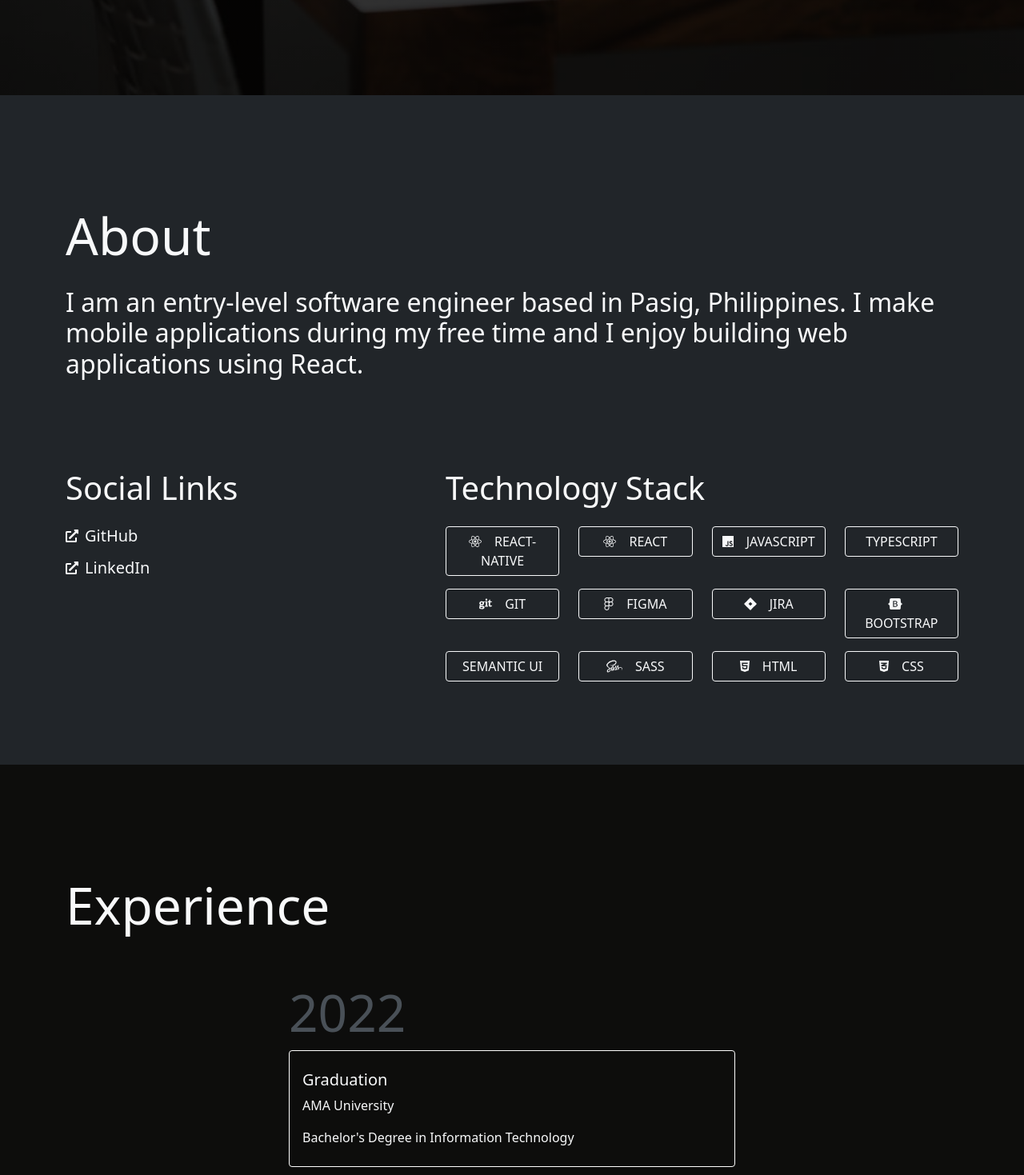
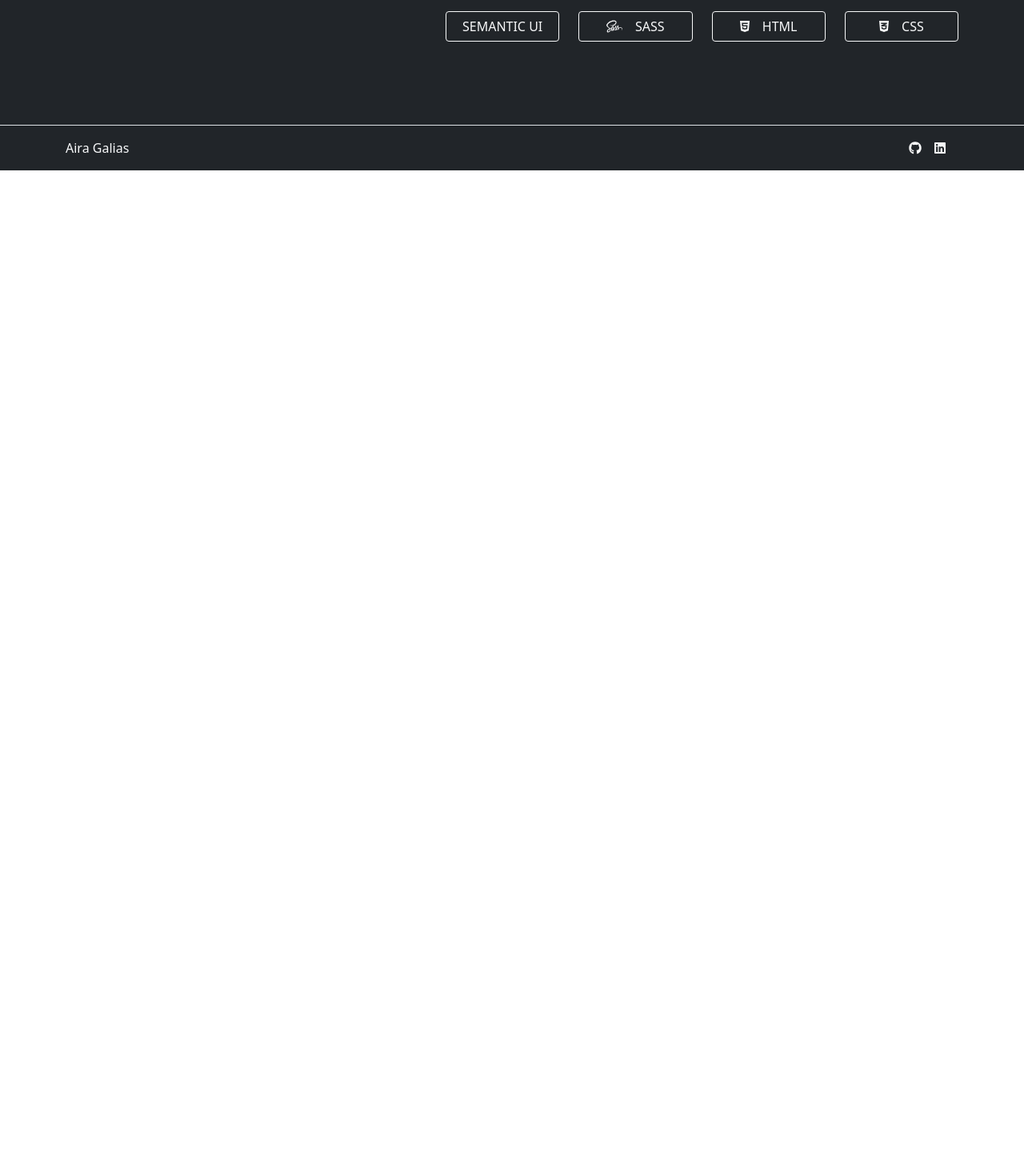
Before and after one commit to airacalins/my-portfolio, a React (Create React App) app: page /about in a window 1280 px wide. Shown: the part 681-2150 px from the top of the page at 80% size. After the commit the page ends 894 px from the top, so only its background shows below. Built offline with nearby package versions, Linux system fonts and the light colour scheme.

Commit message:
added theme context for themes

```diff
--- a/src/app/components/footer/Footer.tsx
+++ b/src/app/components/footer/Footer.tsx
@@ -4,7 +4,7 @@ import { Container, Nav } from 'react-bootstrap';
 
 const Footer = ({ }) => {
     return (
-        <div className='footer bg-dark py-3'>
+        <div className='footer border-top bg-dark py-3'>
             <Container className='footer__container d-flex justify-content-between align-items-center'>
                 <p className='text-light m-0'>Aira Galias</p>
                 <div className='d-flex'>
--- a/src/app/components/navMenu/NavMenu.tsx
+++ b/src/app/components/navMenu/NavMenu.tsx
@@ -1,17 +1,15 @@
-import React, { useMemo } from 'react';
+import React, { useContext, useMemo } from 'react';
 import { Container, Nav, Navbar } from 'react-bootstrap';
 import { FontAwesomeIcon } from '@fortawesome/react-fontawesome';
 import { faMoon, faSun } from '@fortawesome/free-solid-svg-icons';
 import { faGithub, faLinkedin } from '@fortawesome/free-brands-svg-icons';
+import { ThemeContext } from '../../layouts/App';
 
-interface Props {
-    handleDarkMode: () => void,
-    isDarkMode: boolean,
-}
+const NavMenu = ({ }) => {
 
-const NavMenu: React.FC<Props> = ({ isDarkMode, handleDarkMode }) => {
+    const [isDarkMode, setIsDarkMode] = useContext(ThemeContext);
+    const theme = useMemo(() => isDarkMode ? "dark" : "light", [isDarkMode])
 
-    const theme = useMemo(() => isDarkMode ? "dark" : "light", [isDarkMode])
     const themeClass = `navbar__${theme}`;
 
     return (
@@ -23,10 +21,10 @@ const NavMenu: React.FC<Props> = ({ isDarkMode, handleDarkMode }) => {
                 <Navbar.Collapse id="basic-navbar-nav">
                     <Nav className="me-auto">
                         <Nav.Link className="text-light pe-3" href="/">HOME</Nav.Link>
-                        <Nav.Link className="text-light pe-3" href="/link">ABOUT</Nav.Link>
-                        <Nav.Link className="text-light pe-3" href="/link">EXPERIENCE</Nav.Link>
-                        <Nav.Link className="text-light pe-3" href="/link">PROJECTS</Nav.Link>
-                        <Nav.Link className="text-light pe-3" href="/link">CONTACTS</Nav.Link>
+                        <Nav.Link className="text-light pe-3" href="/about">ABOUT</Nav.Link>
+                        <Nav.Link className="text-light pe-3" href="/experience">EXPERIENCE</Nav.Link>
+                        <Nav.Link className="text-light pe-3" href="/project">PROJECTS</Nav.Link>
+                        <Nav.Link className="text-light pe-3" href="/contact">CONTACTS</Nav.Link>
                     </Nav>
                 </Navbar.Collapse>
 
@@ -39,7 +37,7 @@ const NavMenu: React.FC<Props> = ({ isDarkMode, handleDarkMode }) => {
                         <FontAwesomeIcon className="text-light" icon={faLinkedin} />
                     </Nav.Link>
 
-                    <FontAwesomeIcon onClick={handleDarkMode} className="text-light" icon={isDarkMode ? faSun : faMoon} />
+                    <FontAwesomeIcon onClick={() => setIsDarkMode(!isDarkMode)} className="text-light" icon={isDarkMode ? faSun : faMoon} />
                 </div>
             </Container >
         </Navbar >
--- a/src/app/layouts/App.tsx
+++ b/src/app/layouts/App.tsx
@@ -1,38 +1,41 @@
-import React, { useMemo, useState } from 'react';
+import React, { useState } from 'react';
+import { BrowserRouter as Router, Routes, Route, Link, BrowserRouter } from "react-router-dom";
 import About from '../../features/about/About';
 import Contact from '../../features/contact/Contact';
 import Experience from '../../features/experience/Experience';
-import Home from '../../features/home/Home';
+
+import FullPage from '../../features/fullPage/FullPage';
 import Project from '../../features/projects/Project';
 import Footer from '../components/footer/Footer';
 import NavMenu from '../components/navMenu/NavMenu';
+import './variables.scss'
+
+export const ThemeContext = React.createContext({} as any);
 
 function App() {
 
   const [isDarkMode, setIsDarkMode] = useState(true);
 
-  const theme = useMemo(() => isDarkMode ? "dark" : "light", [isDarkMode])
-  const textColor = useMemo(() => isDarkMode ? "text-light" : "", [isDarkMode])
+  return (
+    <ThemeContext.Provider value={[isDarkMode, setIsDarkMode]}>
+      <NavMenu />
+      <BrowserRouter>
+        <Routes>
+          <Route path="/" element={<FullPage />} />
+          <Route path="/about" element={<About />} />
+          <Route path="/experience" element={<Experience />} />
+          <Route path="/project" element={<Project />} />
+          <Route path="/contact" element={<Contact />} />
+        </Routes>
+      </BrowserRouter>
 
-  return (
-    <div >
-      <NavMenu isDarkMode={isDarkMode} handleDarkMode={() => setIsDarkMode(!isDarkMode)} />
-      <Home theme={theme} />
-      <About theme={theme} />
-      <Experience theme={theme} />
-      <Project theme={theme} />
-      <Contact theme={theme} />
       <Footer />
-    </div>
+    </ThemeContext.Provider >
   );
 }
 
 export default App;
 
-{/* <>
-  <Route path="/home" element={<Home />} />
-  <Route path="/about" element={<About />} /> */}
-{/* <Route path="/experience" element={<Experience />} />
-<Route path="/project" element={<Project />} />
-<Route path="/contact" element={<Contact />} /> */}
-// </>
+      // <NavMenu />
+      // <FullPage />
+      // <Footer />
--- a/src/app/layouts/styles.scss
+++ b/src/app/layouts/styles.scss
@@ -46,6 +46,7 @@
 
 .padding {
     &__top-8 {padding-top: 8em;}
+    &__top-12 {padding-top: 12em;}
     &__bottom-8 {padding-bottom: 8em;}
 }
 
--- a/src/features/about/About.tsx
+++ b/src/features/about/About.tsx
@@ -1,15 +1,15 @@
-import React, { useState } from 'react';
+import React, { useContext, useMemo } from 'react';
+import { ThemeContext } from '../../app/layouts/App';
 import { Button, Col, Container, Row } from 'react-bootstrap';
 import { FontAwesomeIcon } from '@fortawesome/react-fontawesome';
 import { IconProp } from '@fortawesome/fontawesome-svg-core';
 import { faExternalLinkAlt } from '@fortawesome/free-solid-svg-icons';
 import { faBootstrap, faCss3Alt, faFigma, faGit, faHtml5, faJira, faJs, faReact, faSass } from '@fortawesome/free-brands-svg-icons';
 
-interface Props {
-    theme: string,
-}
+const About = ({ }) => {
 
-const About: React.FC<Props> = ({ theme }) => {
+    const [isDarkMode, setIsDarkMode] = useContext(ThemeContext);
+    const theme = useMemo(() => isDarkMode ? "dark" : "light", [isDarkMode])
 
     const socialLinks = [
         { id: 3, name: "GitHub", link: "https://github.com/airacalins" },
@@ -55,7 +55,7 @@ const About: React.FC<Props> = ({ theme }) => {
     const themeClass = `${theme}__primary`;
 
     return (
-        <div className={`${themeClass} padding__top-8`}>
+        <div className={`${themeClass} padding__top-8  min-vh-100`}>
             <Container>
                 <div className="mb-5">
                     <p className={`title__huge ${textColor}`}>About</p>
--- a/src/features/contact/Contact.tsx
+++ b/src/features/contact/Contact.tsx
@@ -1,17 +1,19 @@
-import React from 'react';
+import React, { useContext, useMemo } from 'react';
+import { ThemeContext } from '../../app/layouts/App';
 import { Container } from 'react-bootstrap';
 
-interface Props {
-    theme: string,
-}
+interface Props { }
 
-const Contact: React.FC<Props> = ({ theme }) => {
+const Contact: React.FC<Props> = ({ }) => {
+
+    const [isDarkMode, setIsDarkMode] = useContext(ThemeContext);
+    const theme = useMemo(() => isDarkMode ? "dark" : "light", [isDarkMode])
 
     const themeClass = `${theme}__secondary`
     const textColor = theme === "dark" ? "text-light" : "text-dark";
 
     return (
-        <div className={`${themeClass} padding__top-8 vh-100`}>
+        <div className={`${themeClass} padding__top-12 vh-100`}>
             <Container>
                 <div className="mb-5">
                     <p className={`title__huge ${textColor}`}>Contact</p>
--- a/src/features/experience/Experience.tsx
+++ b/src/features/experience/Experience.tsx
@@ -1,14 +1,16 @@
-import React from 'react';
+import React, { useContext, useMemo } from 'react';
+import { ThemeContext } from '../../app/layouts/App';
 import { Container } from "react-bootstrap";
 
 import Certificate from '../certificate/Certificate';
 import BorderedCard from '../../app/components/card/BorderedCard';
 
-interface Props {
-    theme: string,
-}
+interface Props { }
 
-const Experience: React.FC<Props> = ({ theme }) => {
+const Experience: React.FC<Props> = ({ }) => {
+
+    const [isDarkMode, setIsDarkMode] = useContext(ThemeContext);
+    const theme = useMemo(() => isDarkMode ? "dark" : "light", [isDarkMode])
 
     const experiences = [
         {
--- /dev/null
+++ b/src/features/fullPage/FullPage.tsx
@@ -0,0 +1,29 @@
+import React, { useContext, useMemo, useState } from 'react';
+import Footer from '../../app/components/footer/Footer';
+import NavMenu from '../../app/components/navMenu/NavMenu';
+import { ThemeContext } from '../../app/layouts/App';
+import About from '../about/About';
+import Contact from '../contact/Contact';
+import Experience from '../experience/Experience';
+import Home from '../home/Home';
+import Project from '../projects/Project';
+
+const FullPage = ({ }) => {
+
+    const [isDarkMode, setIsDarkMode] = useContext(ThemeContext);
+    const theme = useMemo(() => isDarkMode ? "dark" : "light", [isDarkMode])
+
+    return (
+        <div>
+            {/* <NavMenu isDarkMode={isDarkMode} handleDarkMode={() => setIsDarkMode(!isDarkMode)} /> */}
+            <Home />
+            <About />
+            <Experience />
+            <Project />
+            <Contact />
+            {/* <Footer /> */}
+        </div>
+    );
+}
+
+export default FullPage;
--- a/src/features/home/Home.tsx
+++ b/src/features/home/Home.tsx
@@ -1,11 +1,13 @@
-import React from 'react';
+import React, { useContext, useMemo } from 'react';
 import { Button, Container } from 'react-bootstrap';
+import { ThemeContext } from '../../app/layouts/App';
 
-interface Props {
-    theme: string,
-}
+interface Props { }
 
-const Home: React.FC<Props> = ({ theme }) => {
+const Home: React.FC<Props> = ({ }) => {
+
+    const [isDarkMode, setIsDarkMode] = useContext(ThemeContext);
+    const theme = useMemo(() => isDarkMode ? "dark" : "light", [isDarkMode])
 
     const themeClass = `home__${theme}`;
 
--- a/src/features/projects/Project.tsx
+++ b/src/features/projects/Project.tsx
@@ -1,12 +1,14 @@
-import React from 'react';
+import React, { useContext, useMemo } from 'react';
+import { ThemeContext } from '../../app/layouts/App';
 import { Card, Col, Container, NavLink, Row } from "react-bootstrap";
 import projectImage from "./project-1.png"
 
-interface Props {
-    theme: string,
-}
+interface Props { }
 
-const Project: React.FC<Props> = ({ theme }) => {
+const Project: React.FC<Props> = ({ }) => {
+
+    const [isDarkMode, setIsDarkMode] = useContext(ThemeContext);
+    const theme = useMemo(() => isDarkMode ? "dark" : "light", [isDarkMode])
 
     const themeClass = `${theme}__primary`
     const textColor = theme === "dark" ? "text-light" : "text-dark";
@@ -44,7 +46,6 @@ const Project: React.FC<Props> = ({ theme }) => {
             </Container>
         </div>
     )
-
 }
 
 export default Project;
--- a/src/index.tsx
+++ b/src/index.tsx
@@ -5,12 +5,15 @@ import './app/layouts/styles.scss';
 import 'bootstrap/dist/css/bootstrap.min.css';
 import App from './app/layouts/App';
 import reportWebVitals from './reportWebVitals';
-import { BrowserRouter } from 'react-router-dom';
+import NavMenu from './app/components/navMenu/NavMenu';
+import Footer from './app/components/footer/Footer';
 
 ReactDOM.render(
-  // <BrowserRouter>
-  <App />
-  // </BrowserRouter>
+  <>
+    {/* <NavMenu /> */}
+    <App />
+    {/* <Footer /> */}
+  </>
   ,
   document.getElementById('root')
 );
```
